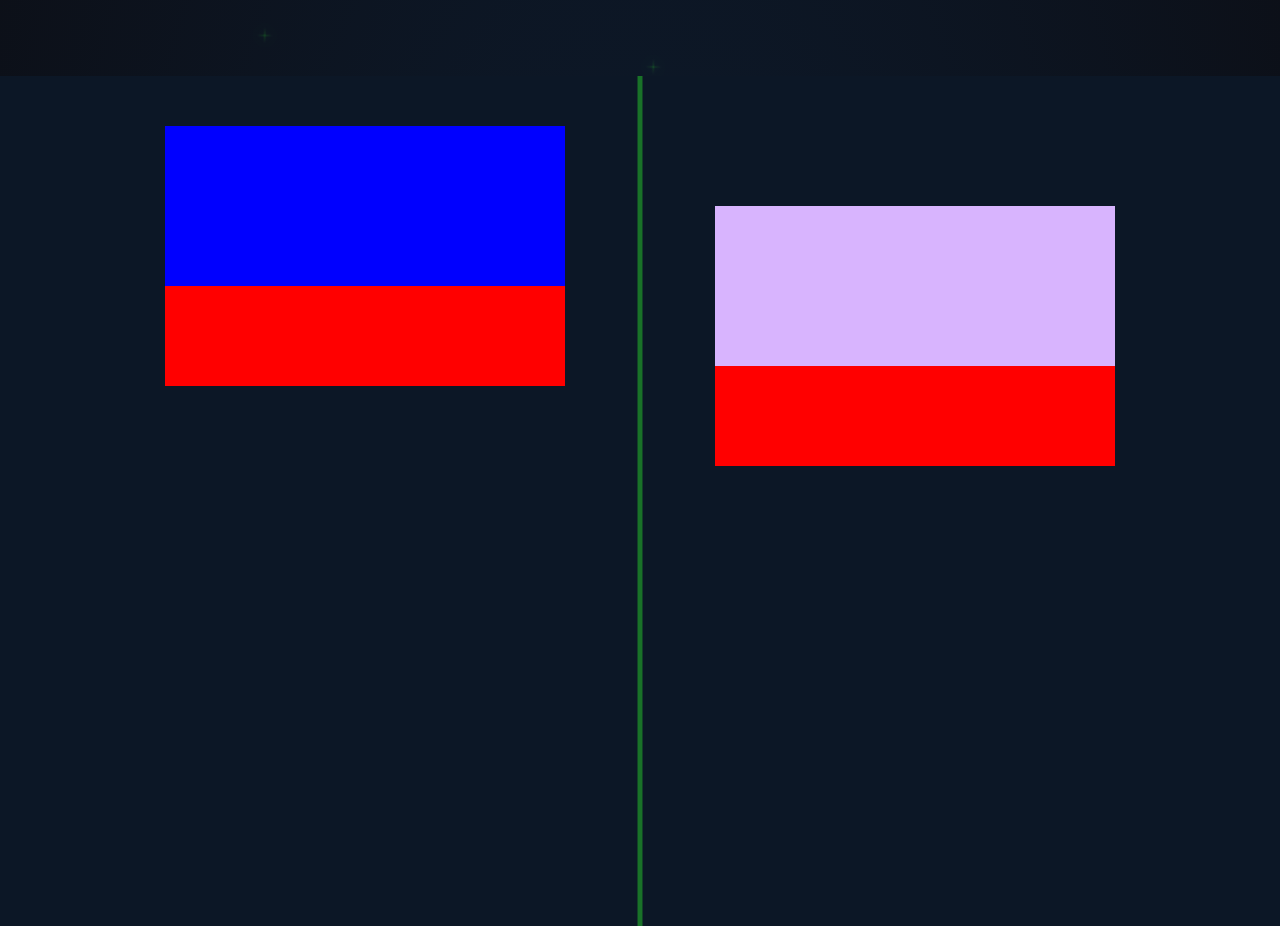
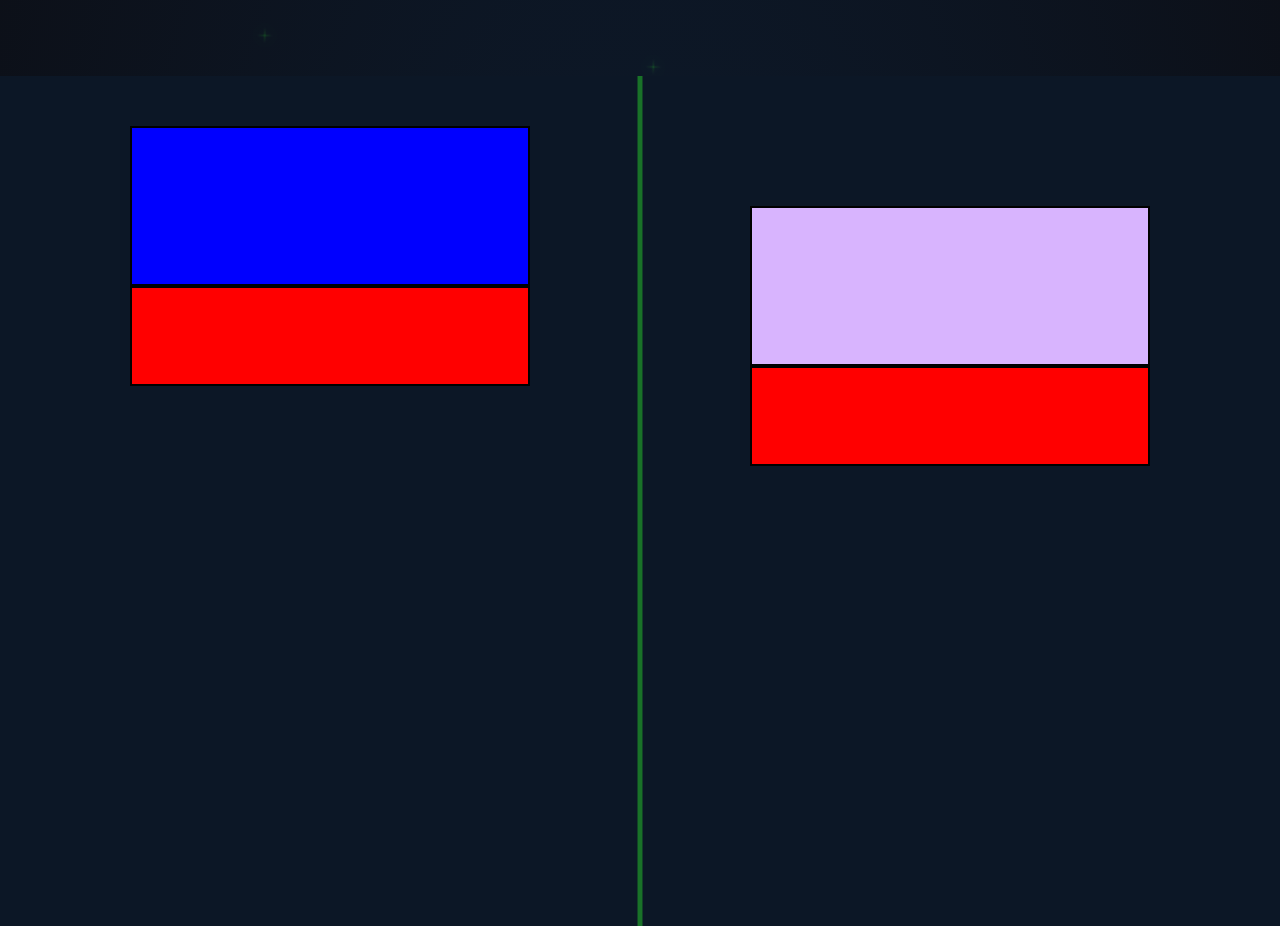
Before and after one commit to AlexisF27/Portfolio, a website: page index.html in a window 1280 px wide. Shown: the part 800-1726 px from the top of the page. Drawn offline with nearby package versions, Linux system fonts and the light colour scheme.

Commit message:
Border on on each section the box and introduction

```diff
--- a/index.html
+++ b/index.html
@@ -92,12 +92,12 @@
     <div class="green-line"></div>
     <div class="flex justify-between">
       <div class="flex flex-col">
-        <div class="box-left"></div>
-        <div class="intro-section"></div>
+        <div class="box-left border-2 border-current border-black"></div>
+        <div class="intro-section border-2 border-current border-black border-black" ></div>
       </div>
       <div class="flex flex-col">
-        <div class="box-right bg-purple-300 mt-20"></div>
-        <div class="intro-section"></div>
+        <div class="box-right bg-purple-300 mt-20 border-2 border-current border-black"></div>
+        <div class="intro-section border-2 border-current border-black"></div>
 
       </div>
 
--- a/public/styles.css
+++ b/public/styles.css
@@ -14,7 +14,6 @@ body {
   display: flex;
   flex-direction: column;
 }
-
 
 .nav {
   position: sticky;
@@ -117,10 +116,19 @@ section {
   height: 160px;
 }
 .box-left {
-  margin-right: 150px;
+  margin-right: 220px;
   width: 400px;
   height: 160px;
   background-color: blue;
+}
+.intro-section.border-black {
+  border-color: black;
+}
+.box-right.border-black {
+  border-color: black;
+}
+.box-left.border-black {
+  border-color: black;
 }
 .intro-section{
   width: 400px;
```
